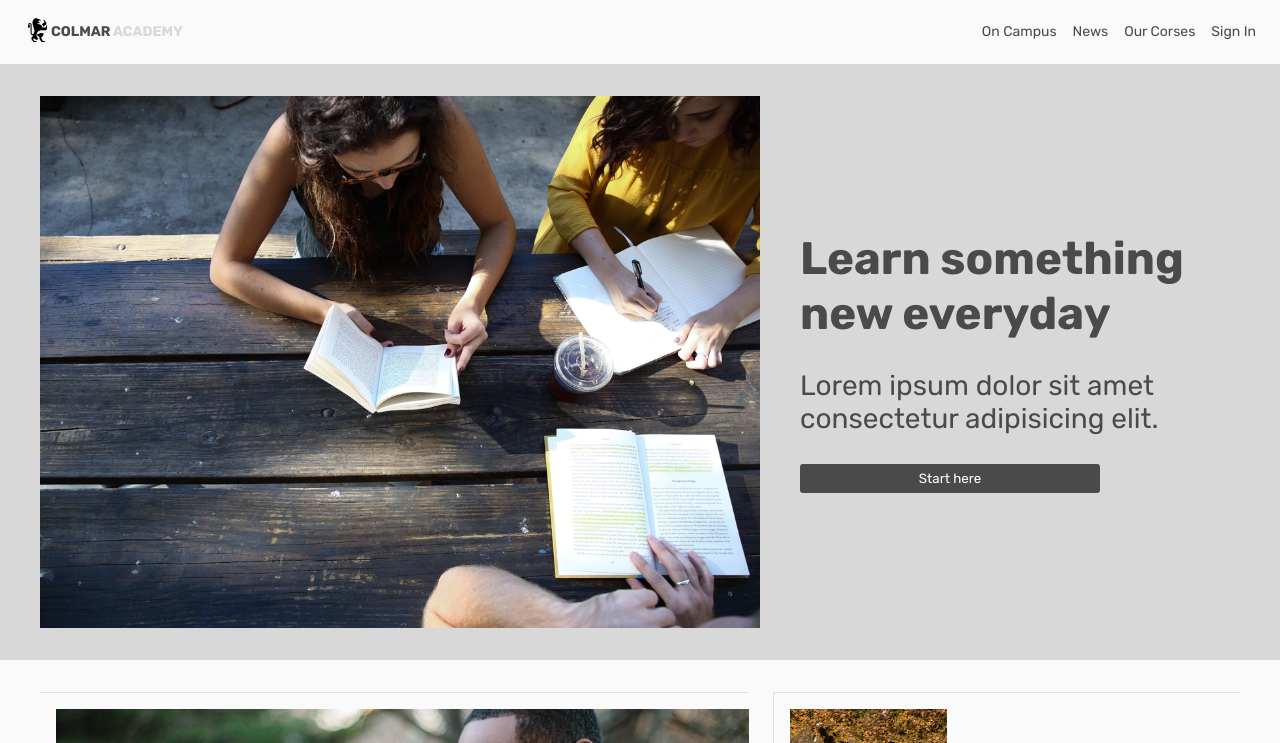
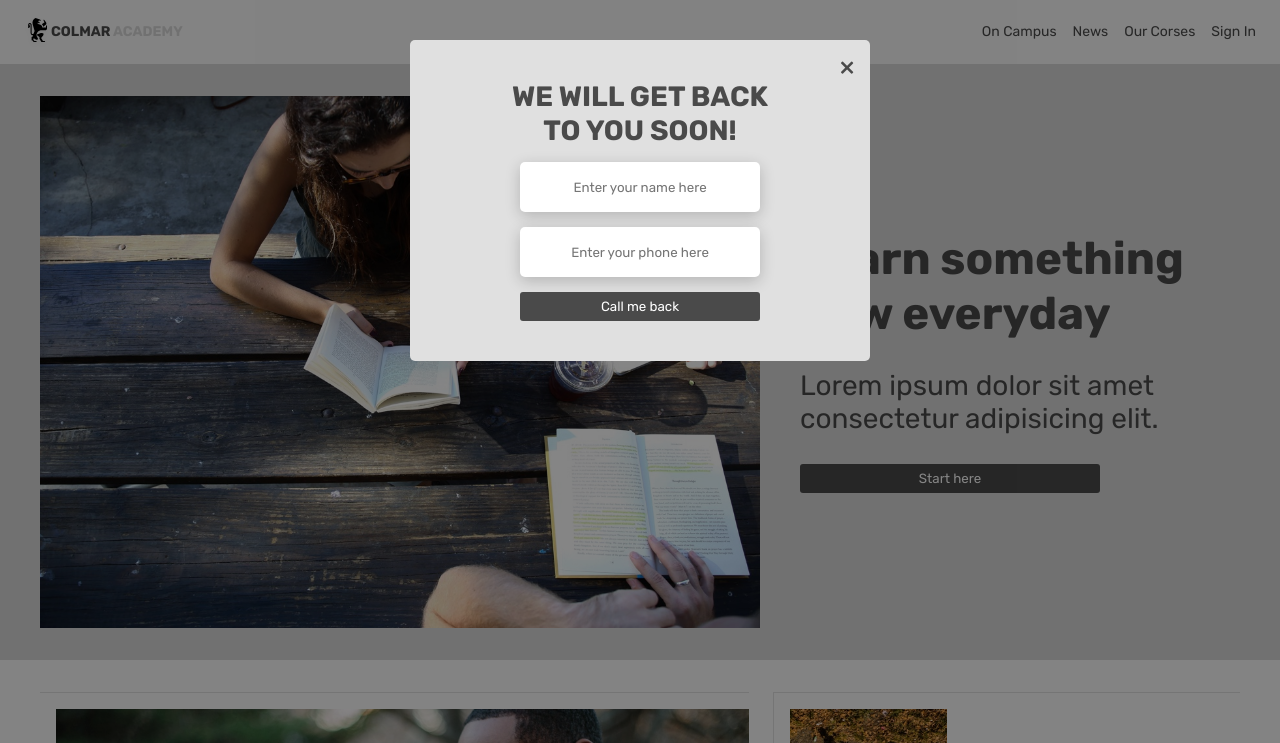
Before and after one commit to aleksandrapodhurska/colmar, a plain HTML site: page index.html in a window 1280 px wide. Both pictures are taken after a click on the button "Start here". Shown: the top 743 px of the page. Drawn offline with Linux system fonts and the light colour scheme.

Commit message:
added modal

```diff
--- a/index.html
+++ b/index.html
@@ -56,7 +56,7 @@
                         <div class="banner__text-content">
                             <div class="banner__title">Learn something new everyday</div>
                             <div class="banner__subtitle">Lorem ipsum dolor sit amet consectetur adipisicing elit.</div>
-                            <button class="banner__button">Start here</button>
+                            <button class="btn btn__banner">Start here</button>
                         </div>
                     </div>
                 </div>
@@ -231,6 +231,19 @@
         </footer>
     </div> <!-- /Footer -->
 
+    <div class="modal hide">
+        <div class="modal__dialog">
+            <div class="modal__content">
+                <form action="#">
+                    <div class="modal__close" data-close>&times;</div>
+                    <div class="modal__title">We will get back<br> to you soon!</div>
+                    <input required placeholder="Enter your name here" type="text" name="name" class="modal__input">
+                    <input required placeholder="Enter your phone here" type="phone" name="phone" class="modal__input">
+                    <button class="btn btn__modal">Call me back</button>
+                </form>
+            </div>
+        </div>
+    </div>
 
 
 <script src="js/script.js"></script>
--- a/js/script.js
+++ b/js/script.js
@@ -1,14 +1,38 @@
 'use strict';
 
-// const newsItem = document.querySelectorAll('news__item'),
-//       newsImg = document.querySelectorAll('.news__img'),
-//       newsTitle = document.querySelectorAll('.news__title'),
-//       newsText = document.querySelectorAll('news__text'),
-//       wrapper = document.querySelector('.wrapper'),
-//       mainNewsContainer = document.querySelector('.main__news');
+window.addEventListener('DOMContentLoaded', () => {
+
+// Modal
+
+const modal = document.querySelector('.modal'),
+      btn = document.querySelector('.btn__banner'),
+      closeBtn = document.querySelector('[data-close]');
+
+function showModal() {
+    modal.classList.remove('hide');
+    modal.classList.add('show', 'fade');
+    document.body.style.overflow = 'hidden';
+}
+
+    btn.addEventListener('click', showModal);
+
+function closeModal() {
+    modal.classList.add('hide');
+    modal.classList.remove('show', 'fade');
+    document.body.style.overflow = '';
+}
+    closeBtn.addEventListener('click', closeModal);
+
+    modal.addEventListener('click', (e) => {
+        if (e.target === modal) {
+            closeModal();
+        }
+    });
 
 
-window.addEventListener('DOMContentLoaded', () => {
+
+
+// Course cards
 
 class CourseCard {
     constructor(src, alt, title, subtitle, descr, parentSelector, ...classes) {
--- a/style/css/style2.css
+++ b/style/css/style2.css
@@ -153,7 +153,7 @@ a.menu__item:hover {
     margin: 0 0 2rem 0;
 }
 
-.banner__button {
+.btn {
     width: 300px;
     padding: .5rem 0;
     color: #ffffff;
@@ -163,7 +163,7 @@ a.menu__item:hover {
     transition: all linear .2s;
 }
 
-.banner__button:hover {
+.btn:hover {
     color: #d8d8d8;
     background-color: #242424;
 }
@@ -193,7 +193,7 @@ a.menu__item:hover {
         font-size: 1.5rem;
     }
 
-    .banner__button {
+    .btn {
         width: 150px;
     }
 }
@@ -583,3 +583,90 @@ a.menu__item:hover {
         display: none;
     }
 }
+
+/* Modal */
+
+.modal {
+    position: fixed;
+    top: 0;
+    right: 0;
+    z-index: 1000;
+    width: 100%;
+    height: 100%;
+    background: #0000007a;
+    overflow: hidden;
+}
+
+.modal__dialog {
+    position: relative;
+    max-width: 460px;
+    margin: 40px auto;
+}
+
+.modal__content {
+    padding: 40px;
+    width: 100%;
+    max-height: 80vh;
+    background-color:rgb(224, 224, 224);
+    border-radius: 5px;
+}
+
+form {
+    display: flex;
+    flex-direction: column;
+    align-items: center;
+}
+.modal__close {
+    position: absolute;
+    font-size: 2rem;
+    top: 7px;
+    right: 15px;
+    align-self: flex-end;
+    cursor: pointer;
+}
+
+.modal__close:hover {
+    color: #aaa9a9;
+}
+
+.modal__title {
+    font-size: 2rem;
+    font-weight: 700;
+    line-height: 1.2;
+    text-transform: uppercase;
+    text-align: center;
+    margin-bottom: 15px;
+}
+
+.modal__input {
+    width: 240px;
+    height: 50px;
+    margin-bottom: 15px;
+    border-radius: 5px;
+    background: #fff;
+    box-shadow: 0 4px 15px rgba(0,0,0,.2);
+    text-align: center;
+}
+
+.btn__modal {
+    width: 240px;
+}
+
+/* JS styles */
+
+.hide {
+    display: none;
+}
+
+.show {
+    display: block;
+}
+
+.fade {
+    animation: fade .5s;
+}
+
+@keyframes fade {
+    from {opacity: 0.5;}
+    to {opacity: 1;}
+}
```
